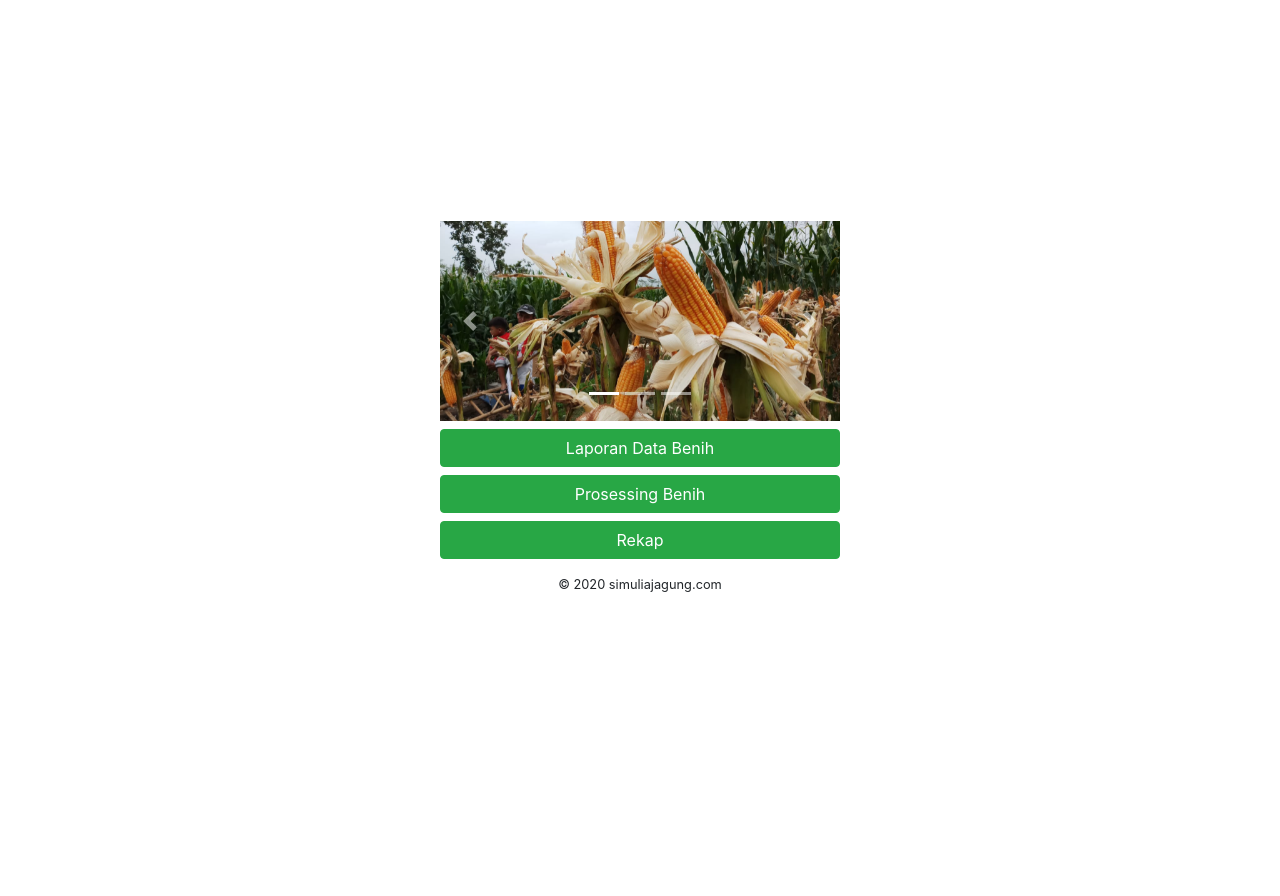
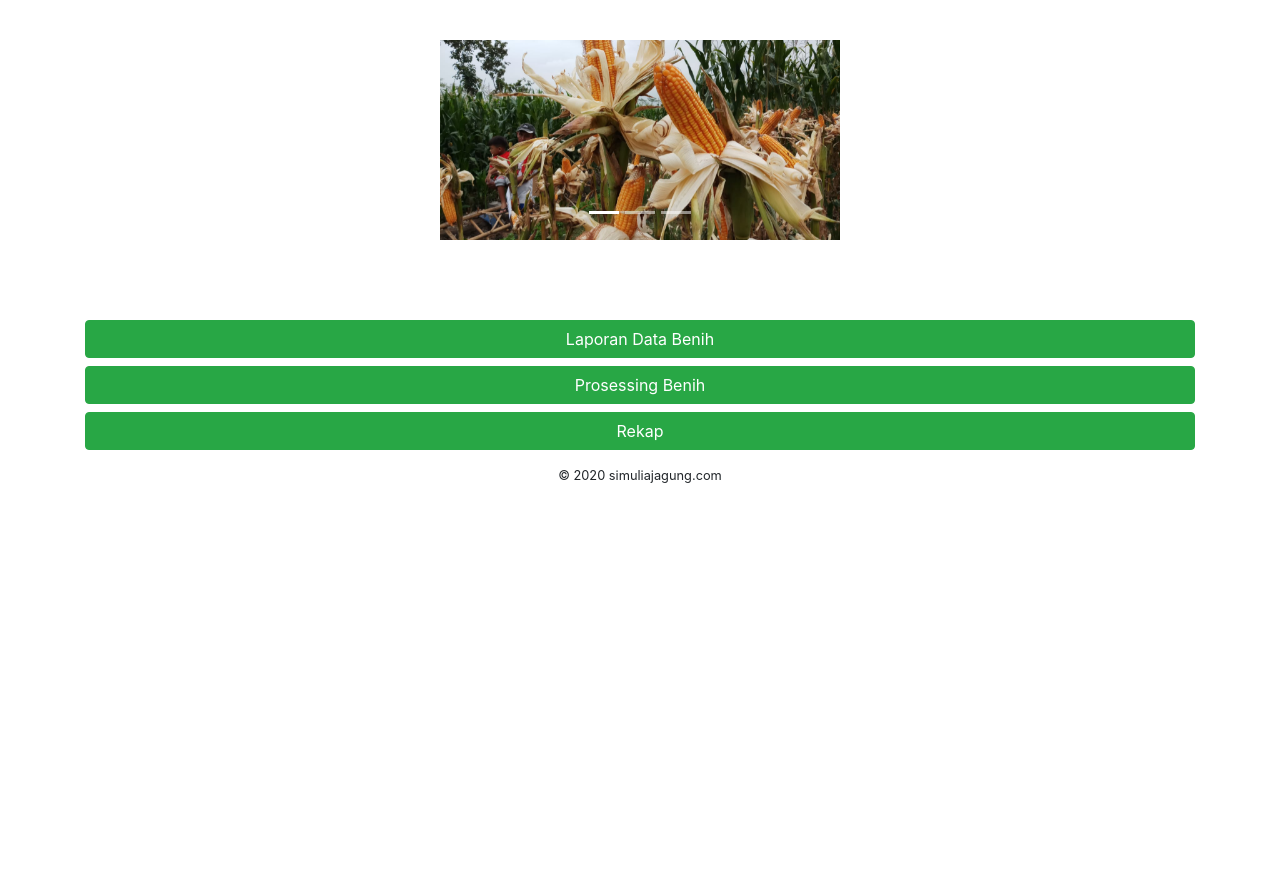
Before and after one commit to adiram17/simuliaproject, a Django app: page / in a window 1280 px wide. Shown: the part 56-952 px from the top of the page. After the commit the page ends 539 px from the top, so only its background shows below. Run offline with Django 3.2, Linux system fonts and the light colour scheme; a user stored in the database is signed in; some libraries are stand-ins or nearby versions.

Commit message:
update home

```diff
--- a/simuliaapp/templates/pages/home.html
+++ b/simuliaapp/templates/pages/home.html
@@ -22,8 +22,9 @@
   }
 </style>
 <div id="content-wrapper">
-  <div class="container h-100 d-flex justify-content-center align-items-center vertical-center">
+  <div class="container ">
     <div>
+      </br>
       {% for message in messages %}
       <div class="alert alert-{{ message.tags }} alert-dismissible" role="alert">
         {{ message }}
@@ -55,6 +56,9 @@
           <span class="sr-only">Next</span>
         </a>
       </div>
+      </br>
+      </br>
+      </br>
 
       <div class="text-center ">
         <div class="mb-2">
```
